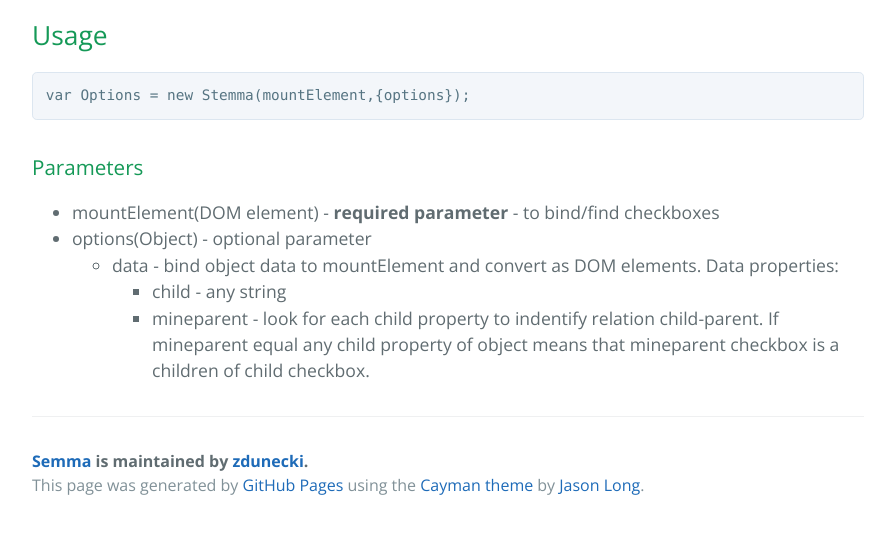
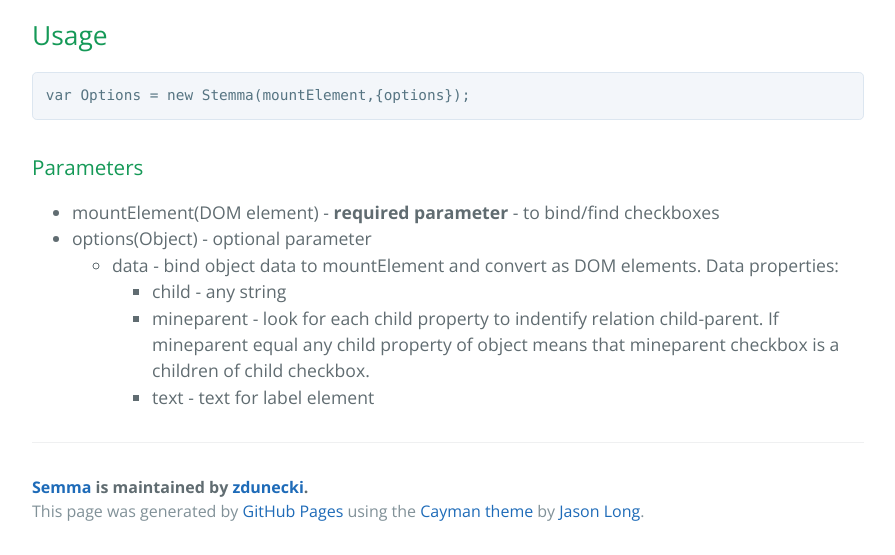
Before and after one commit to zdunecki/Stemma, a plain HTML site: page index.html in a window 1280 px wide. Shown: the part 1767-2322 px from the top of the page, without its empty margins (192-1087 px from the left). Before the commit the page ends 2296 px from the top, so only its background shows below. Drawn offline with nearby package versions, Linux system fonts and the light colour scheme.

```diff
--- a/index.html
+++ b/index.html
@@ -88,6 +88,7 @@
 <ul>
 <li>child - any string </li>
 <li>mineparent - look for each child property to indentify relation child-parent. If mineparent equal any child property of object means that mineparent checkbox is a children of child checkbox.</li>
+<li>text - text for label element</li>
 </ul>
 </li>
 </ul>
```
Also changed, not shown: params.json (+1 -1 lines).
